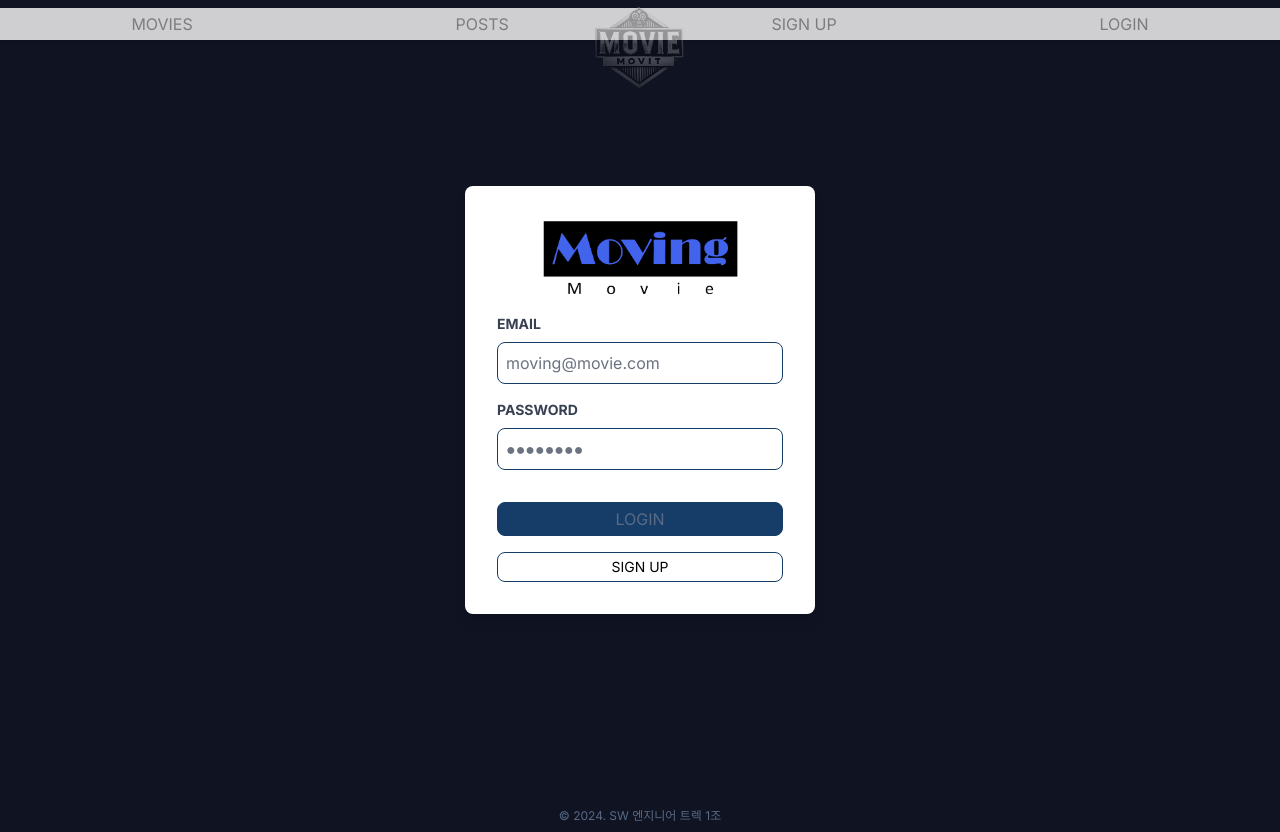
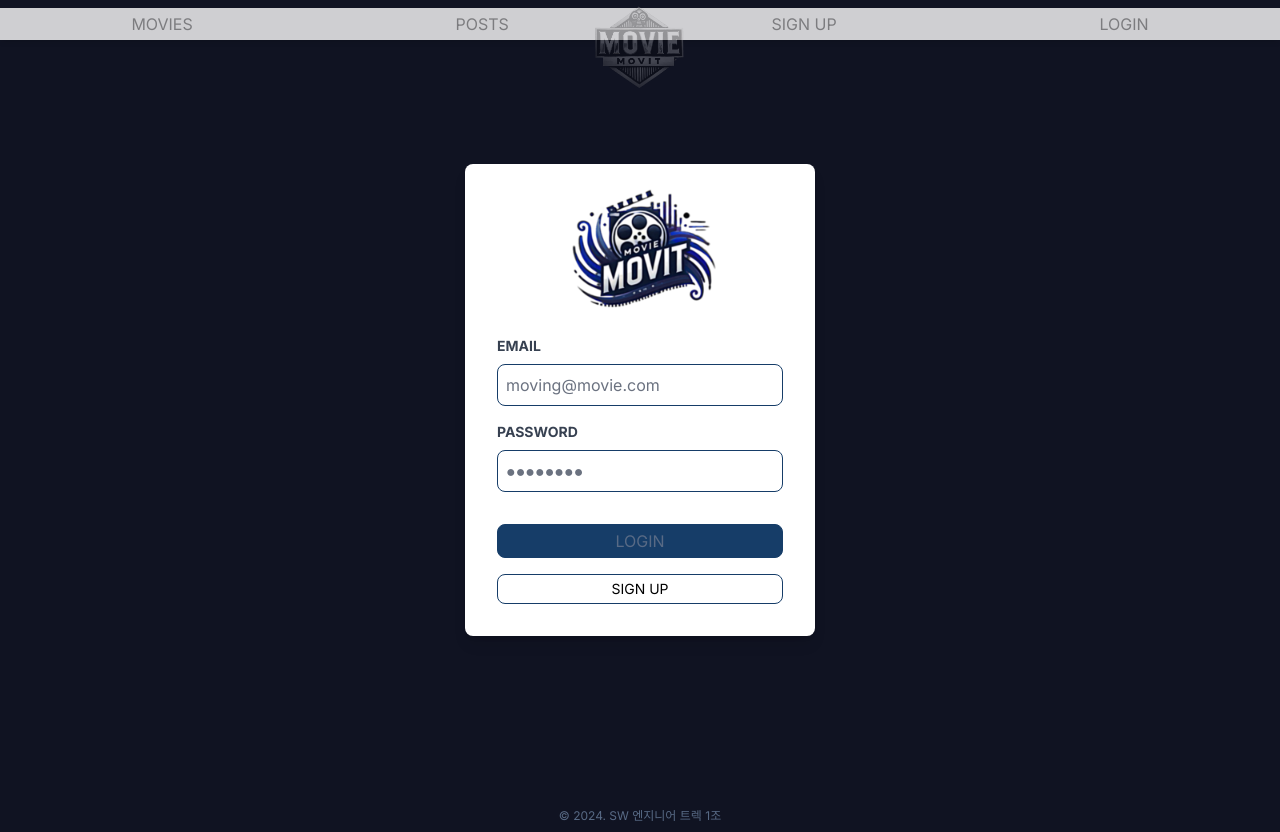
Before and after one commit to KU-EWG-SWE-2024-1-TEAM1/project, a Next.js app in the folder fe/: page /login in a window 1280 px wide. Built offline with nearby package versions, Linux system fonts and the light colour scheme; what tailwind-clip-path would draw is missing.

Commit message:
refactor.login 로고 변경

```diff
--- a/fe/components/logo.js
+++ b/fe/components/logo.js
@@ -3,8 +3,8 @@
 
 const Logo = ({ width, height }) => {
   return (
-    <div className="flex justify-center mb-4">
-      <Image src="/logo.png" alt="Logo" width={width} height={height} />
+    <div className="flex justify-center" style={{marginTop:"-40px",marginBottom:"-20px"}}>
+      <Image src="/login.webp" alt="Logo" width={width} height={height} />
     </div>
   );
 };
```
Also changed, not shown: fe/public/login.webp (added).
